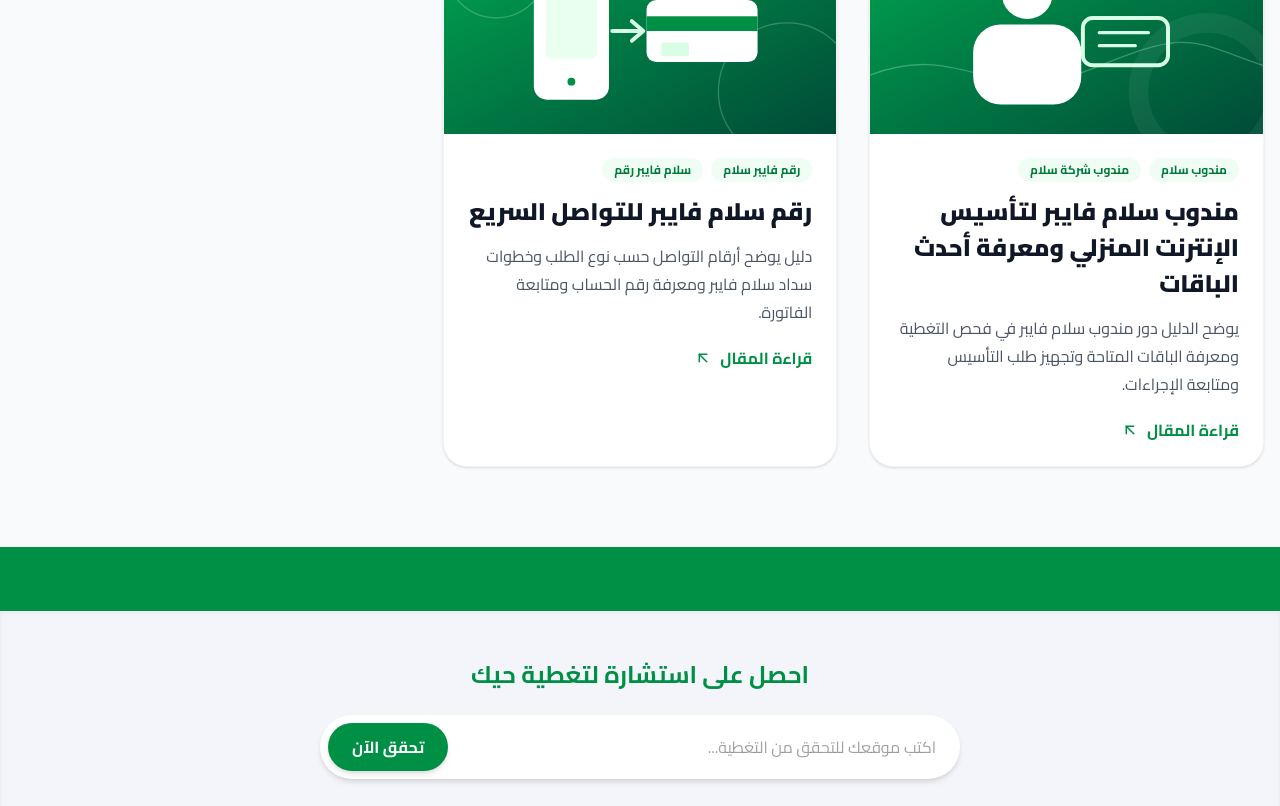
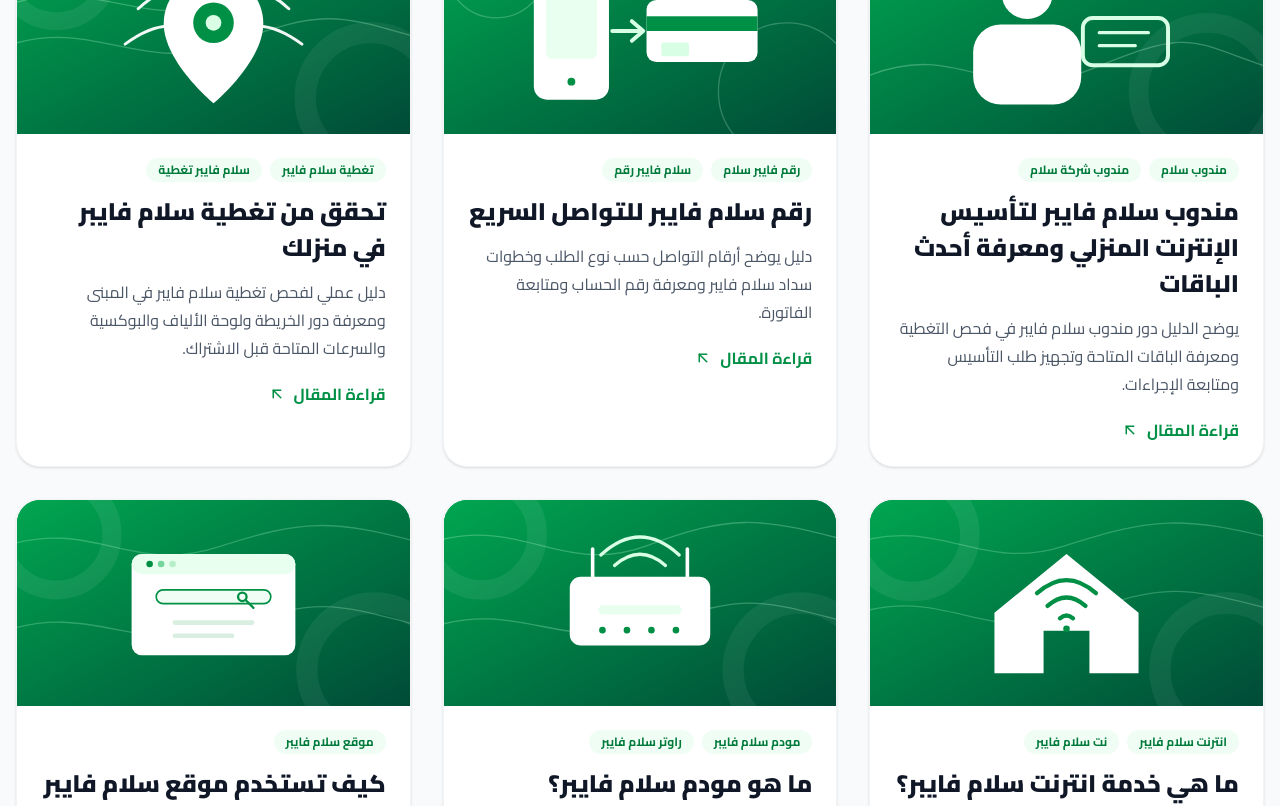
Before and after one commit to AhmedZakaria14/salam, a Next.js app: page /blog in a window 1280 px wide. Shown: the part 1360-2166 px from the top of the page. Built offline with nearby package versions, Linux system fonts and the light colour scheme.

Commit message:
blog: register five new Salam SEO articles

```diff
--- a/data/blogArticles.ts
+++ b/data/blogArticles.ts
@@ -22,7 +22,7 @@
     image: '/blog/salam-fiber-home-packages.svg',
     sourcePath: 'content/blog/salam-fiber-home-packages.md',
     sourceDocument: 'https://docs.google.com/document/d/11BpGJIBdpQDFjTmUcXmnAZD7jTnIy3WPPry07xkuroA/edit?usp=sharing',
-    relatedSlugs: ['salam-fiber-plans-guide','salam-fiber-offers','salam-fiber-representative'],
+    relatedSlugs: ['salam-fiber-plans-guide','salam-fiber-offers','salam-fiber-coverage','salam-fiber-internet-service'],
   },
   {
     slug: 'salam-fiber-offers',
@@ -34,7 +34,7 @@
     image: '/blog/salam-fiber-offers.svg',
     sourcePath: 'content/blog/salam-fiber-offers.md',
     sourceDocument: 'https://docs.google.com/document/d/1S86eiBx9XqQ9AgbqLjosiKm9AEiQ8BBvAMfMAJQoi6g/edit?usp=sharing',
-    relatedSlugs: ['salam-fiber-plans-guide','salam-fiber-home-packages','salam-fiber-representative'],
+    relatedSlugs: ['salam-fiber-plans-guide','salam-fiber-home-packages','salam-sim-offers','salam-fiber-coverage'],
   },
   {
     slug: 'salam-fiber-plans-guide',
@@ -46,7 +46,7 @@
     image: '/blog/salam-fiber-plans-guide.svg',
     sourcePath: 'content/blog/salam-fiber-plans-guide.md',
     sourceDocument: 'https://docs.google.com/document/d/1X7wrx7DbRdTAN8PRKS8ThK6ag5RjtBMN4B72Ub2m4Q0/edit?usp=sharing',
-    relatedSlugs: ['salam-fiber-offers','salam-fiber-home-packages','salam-fiber-number-payment'],
+    relatedSlugs: ['salam-fiber-offers','salam-fiber-home-packages','salam-fiber-internet-service','salam-fiber-modem-router'],
   },
   {
     slug: 'salam-fiber-representative',
@@ -58,7 +58,7 @@
     image: '/blog/salam-fiber-representative.svg',
     sourcePath: 'content/blog/salam-fiber-representative.md',
     sourceDocument: 'https://docs.google.com/document/d/1VSdp5aoCqAcYuJf-gXOiwx5AXOojOT6y38O6Pz15QtQ/edit?usp=sharing',
-    relatedSlugs: ['salam-fiber-home-packages','salam-fiber-offers','salam-fiber-number-payment'],
+    relatedSlugs: ['salam-fiber-home-packages','salam-fiber-coverage','salam-fiber-number-payment','salam-fiber-website-guide'],
   },
   {
     slug: 'salam-fiber-number-payment',
@@ -70,7 +70,67 @@
     image: '/blog/salam-fiber-number-payment.svg',
     sourcePath: 'content/blog/salam-fiber-number-payment.md',
     sourceDocument: 'https://docs.google.com/document/d/13rjT3XMwk2ZMW0qUfu-Et7nWY0WcGy-rvijpLvIt-EI/edit?usp=sharing',
-    relatedSlugs: ['salam-fiber-representative','salam-fiber-home-packages','salam-fiber-plans-guide'],
+    relatedSlugs: ['salam-fiber-representative','salam-fiber-website-guide','salam-fiber-coverage','salam-fiber-home-packages'],
+  },
+  {
+    slug: 'salam-fiber-coverage',
+    title: 'تحقق من تغطية سلام فايبر في منزلك',
+    seoTitle: 'تغطية سلام فايبر | سلام فايبر تغطية وخريطة الفايبر',
+    description: 'تحقق من تغطية سلام فايبر في منزلك عبر الخريطة ولوحة الألياف، واعرف جاهزية المبنى والسرعات المتاحة والخطوة التالية قبل طلب التأسيس.',
+    excerpt: 'دليل عملي لفحص تغطية سلام فايبر في المبنى ومعرفة دور الخريطة ولوحة الألياف والبوكسية والسرعات المتاحة قبل الاشتراك.',
+    keywords: ['تغطية سلام فايبر','سلام فايبر تغطية','تغطية فايبر سلام'],
+    image: '/blog/salam-fiber-coverage.svg',
+    sourcePath: 'content/blog/salam-fiber-coverage.md',
+    sourceDocument: 'https://docs.google.com/document/d/1Vn8jPE_BjzK22SRh27xGTJgWY8pckOL3ewYUKdfULX8/edit?usp=sharing',
+    relatedSlugs: ['salam-fiber-home-packages','salam-fiber-representative','salam-fiber-internet-service','salam-fiber-website-guide'],
+  },
+  {
+    slug: 'salam-fiber-internet-service',
+    title: 'ما هي خدمة انترنت سلام فايبر؟',
+    seoTitle: 'انترنت سلام فايبر | نت سلام فايبر وعروض سلام انترنت',
+    description: 'تعرف على خدمة انترنت سلام فايبر وطريقة وصول الألياف إلى المنزل، واستخدامات نت سلام فايبر والعوامل التي تؤثر في السرعة واختيار الاشتراك المناسب.',
+    excerpt: 'شرح خدمة انترنت سلام فايبر وطريقة وصول الاتصال إلى الأجهزة والعوامل التي تؤثر في الأداء وكيفية اختيار الاشتراك المناسب للمنزل.',
+    keywords: ['انترنت سلام فايبر','نت سلام فايبر','سلام نت فايبر','عروض سلام نت','عروض نت سلام','عروض سلام انترنت','عروض انترنت سلام'],
+    image: '/blog/salam-fiber-internet-service.svg',
+    sourcePath: 'content/blog/salam-fiber-internet-service.md',
+    sourceDocument: 'https://docs.google.com/document/d/18gJiyhiQCJy_QVgp3lkHn5ycKuwKZTCOIyFvPwlfeDA/edit?usp=sharing',
+    relatedSlugs: ['salam-fiber-home-packages','salam-fiber-plans-guide','salam-fiber-modem-router','salam-fiber-coverage'],
+  },
+  {
+    slug: 'salam-fiber-modem-router',
+    title: 'ما هو مودم سلام فايبر؟',
+    seoTitle: 'مودم سلام فايبر | راوتر سلام فايبر والإعدادات وحل المشاكل',
+    description: 'دليل مودم سلام فايبر وراوتر سلام فايبر: التشغيل، مؤشرات اللمبات، الدخول إلى الإعدادات، تغيير اسم الشبكة وكلمة المرور والتعامل مع مشكلات الاتصال.',
+    excerpt: 'دليل تشغيل مودم سلام فايبر وراوتر سلام فايبر وفهم مؤشرات الجهاز وتغيير إعدادات الواي فاي والتعامل مع مشكلات الاتصال الشائعة.',
+    keywords: ['مودم سلام فايبر','راوتر سلام فايبر'],
+    image: '/blog/salam-fiber-modem-router.svg',
+    sourcePath: 'content/blog/salam-fiber-modem-router.md',
+    sourceDocument: 'https://docs.google.com/document/d/1E8GphIhilNnpNPkkxbRZvEBJW0LfarPPDduC_BZ2TBo/edit?usp=sharing',
+    relatedSlugs: ['salam-fiber-internet-service','salam-fiber-website-guide','salam-fiber-coverage','salam-fiber-home-packages'],
+  },
+  {
+    slug: 'salam-fiber-website-guide',
+    title: 'كيف تستخدم موقع سلام فايبر لمعرفة الخدمة المناسبة؟',
+    seoTitle: 'موقع سلام فايبر | التغطية والباقات والخدمة الذاتية',
+    description: 'تعرف على كيفية استخدام موقع سلام فايبر للوصول إلى خدمات الفايبر والباقات وفحص التغطية والدعم وبوابة الخدمة الذاتية واختيار القسم المناسب لاحتياجك.',
+    excerpt: 'دليل استخدام موقع سلام فايبر لمعرفة الباقات وفحص تغطية المنزل وتقديم الطلب والتمييز بين صفحات الخدمة وبوابة المشتركين.',
+    keywords: ['موقع سلام فايبر'],
+    image: '/blog/salam-fiber-website-guide.svg',
+    sourcePath: 'content/blog/salam-fiber-website-guide.md',
+    sourceDocument: 'https://docs.google.com/document/d/1AreYZXXKEJk8TC8AAojcm01pFNQI6pHzmownV0C4njI/edit?usp=sharing',
+    relatedSlugs: ['salam-fiber-coverage','salam-fiber-internet-service','salam-fiber-number-payment','salam-fiber-representative'],
+  },
+  {
+    slug: 'salam-sim-offers',
+    title: 'عروض شريحة سلام',
+    seoTitle: 'عروض شريحة سلام | عروض شرائح سلام وشريحة سلام 85 ريال',
+    description: 'تعرف على عروض شريحة سلام مسبقة الدفع وعروض شرائح سلام للمكالمات المحلية والدولية والبيانات، بما فيها عروض شريحة سلام 85 ريال.',
+    excerpt: 'مقارنة عروض شريحة سلام سولو وفليكس وشرائح البيانات مع الأسعار شاملة الضريبة ومدة الصلاحية لمساعدتك على اختيار العرض المناسب.',
+    keywords: ['عروض شريحة سلام','عروض شريحه سلام','عروض شرائح سلام','عروض شريحة سلام 85 ريال'],
+    image: '/blog/salam-sim-offers.svg',
+    sourcePath: 'content/blog/salam-sim-offers.md',
+    sourceDocument: 'https://docs.google.com/document/d/1oCs6JKAuH9nktdXVDhV-iZlpA3Jgztxik3K29zYQCwM/edit?usp=sharing',
+    relatedSlugs: ['salam-fiber-offers','salam-fiber-website-guide','salam-fiber-number-payment','salam-fiber-representative'],
   },
 ];
 
```
